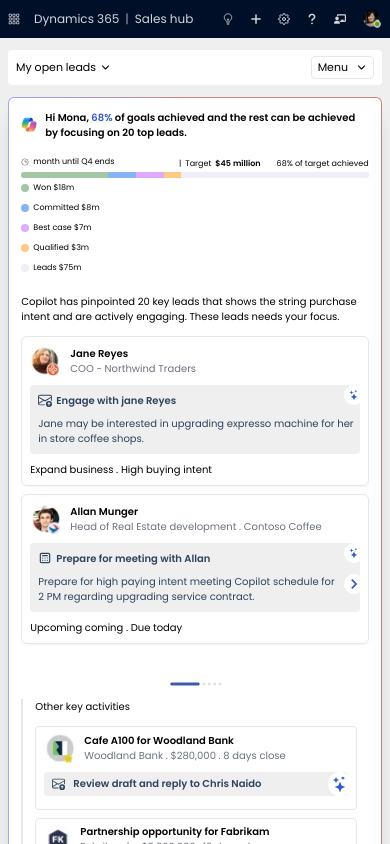
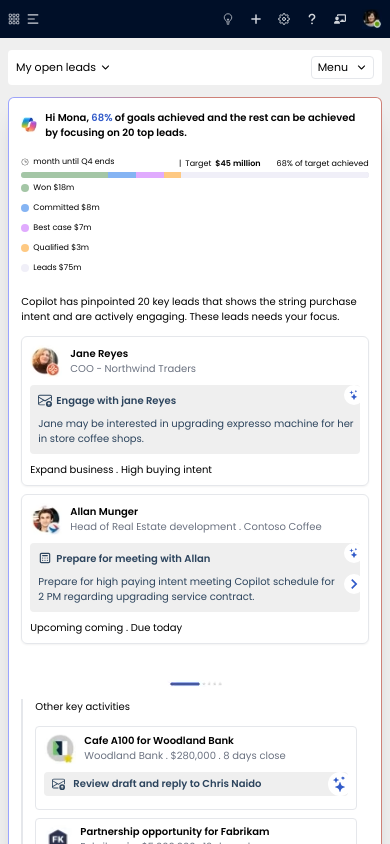
Before and after one commit to Godswillcode/workergen-interview, a Next.js app: page / in a window 390 px wide. Shown: the top 844 px of the page. Built offline with nearby package versions, Linux system fonts and the light colour scheme.

Commit message:
Update TopNavbar.tsx

```diff
--- a/app/components/layout/TopNavbar.tsx
+++ b/app/components/layout/TopNavbar.tsx
@@ -4,15 +4,40 @@
 import { FaQuestion, FaChalkboardUser, FaPlus } from "react-icons/fa6";
 import userAvatar from "../../images/topNavUser.png";
 import Image from "next/image";
+import { RiMenu2Line } from "react-icons/ri";
+import { Dropdown, MenuProps } from "antd";
 
 export const TopNavbar = () => {
+  const menuItems: MenuProps["items"] = [
+    {
+      key: "Dynamics",
+      label: "Dynamics 365",
+    },
+    {
+      key: "sales",
+      label: "Sales hub",
+    },
+  ];
+
   return (
     <div className="bg-[#000F28] z-50 sticky top-0 py-[9px] px-2 text-[12px] w-full flex justify-between items-center text-gray-300">
       <div className="flex items-center gap-[6px]">
         <BsGrid3X3Gap />
-        <span className="ml-2">Dynamics 365</span>
-        <span className="text-gray-400">|</span>
-        <span>Sales hub</span>
+        <Dropdown
+          trigger={["click"]}
+          menu={{
+            items: menuItems,
+          }}
+        >
+          <div>
+            <RiMenu2Line size={14} className="sm:hidden flex cursor-pointer" />
+          </div>
+        </Dropdown>
+        <div className="hidden sm:flex items-center gap-[6px]">
+          <span className="ml-2">Dynamics 365</span>
+          <span className="text-gray-400">|</span>
+          <span>Sales hub</span>
+        </div>
       </div>
       <div className="flex items-center gap-4">
         <HiOutlineLightBulb />
```
